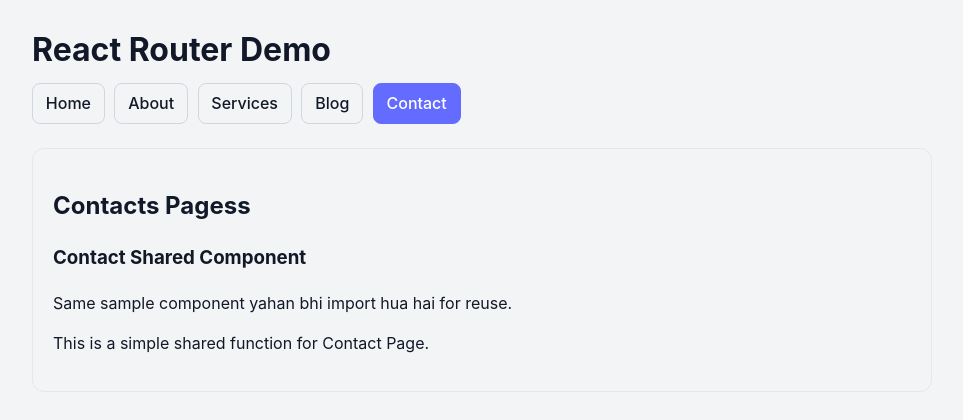
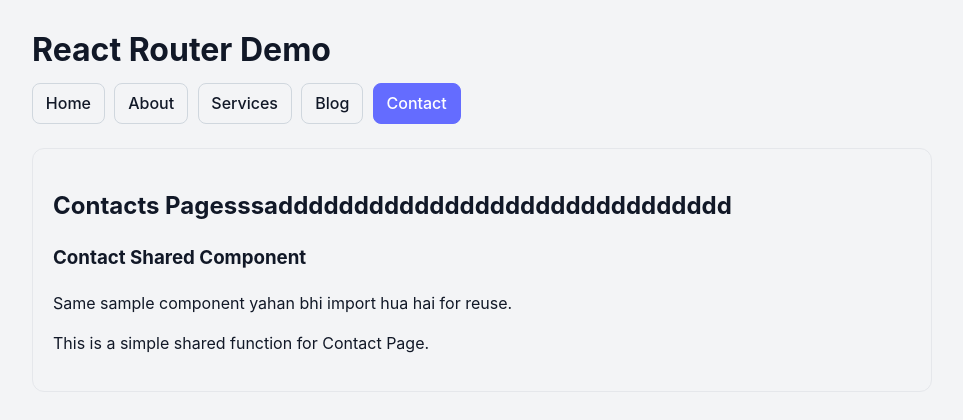
Before and after one commit to umer-jusani/testting-version-change, a React (Vite) app: page /contact in a window 1280 px wide. Shown: the top 420 px of the page, without its empty margins (158-1121 px from the left). Built offline with nearby package versions, Linux system fonts and the light colour scheme.

Commit message:
contact page change

```diff
--- a/src/pages/ContactPage.jsx
+++ b/src/pages/ContactPage.jsx
@@ -4,7 +4,7 @@
 function ContactPage() {
   return (
     <>
-      <h2>Contacts Pagess</h2>
+      <h2>Contacts Pagesssadddddddddddddddddddddddddddddd</h2>
       <SampleInfo
         title="Contact Shared Component"
         text="Same sample component yahan bhi import hua hai for reuse."
```
